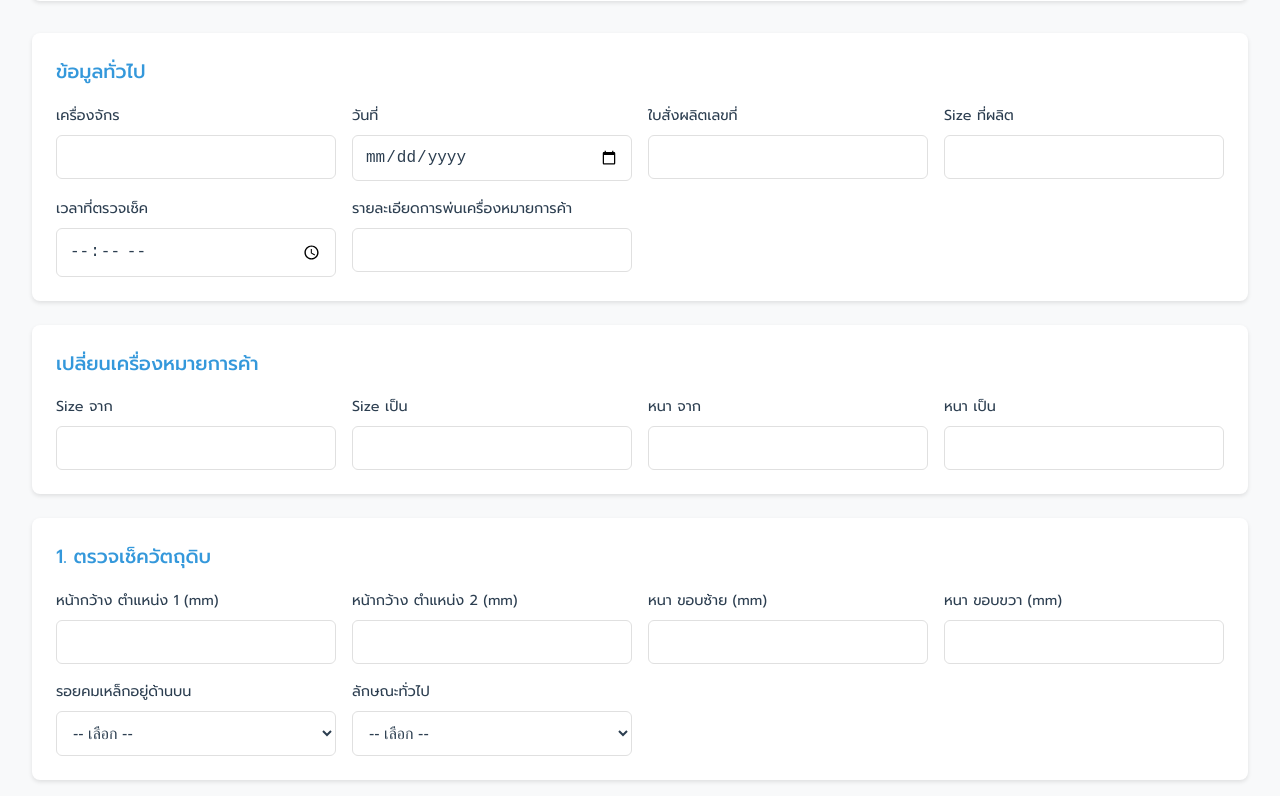
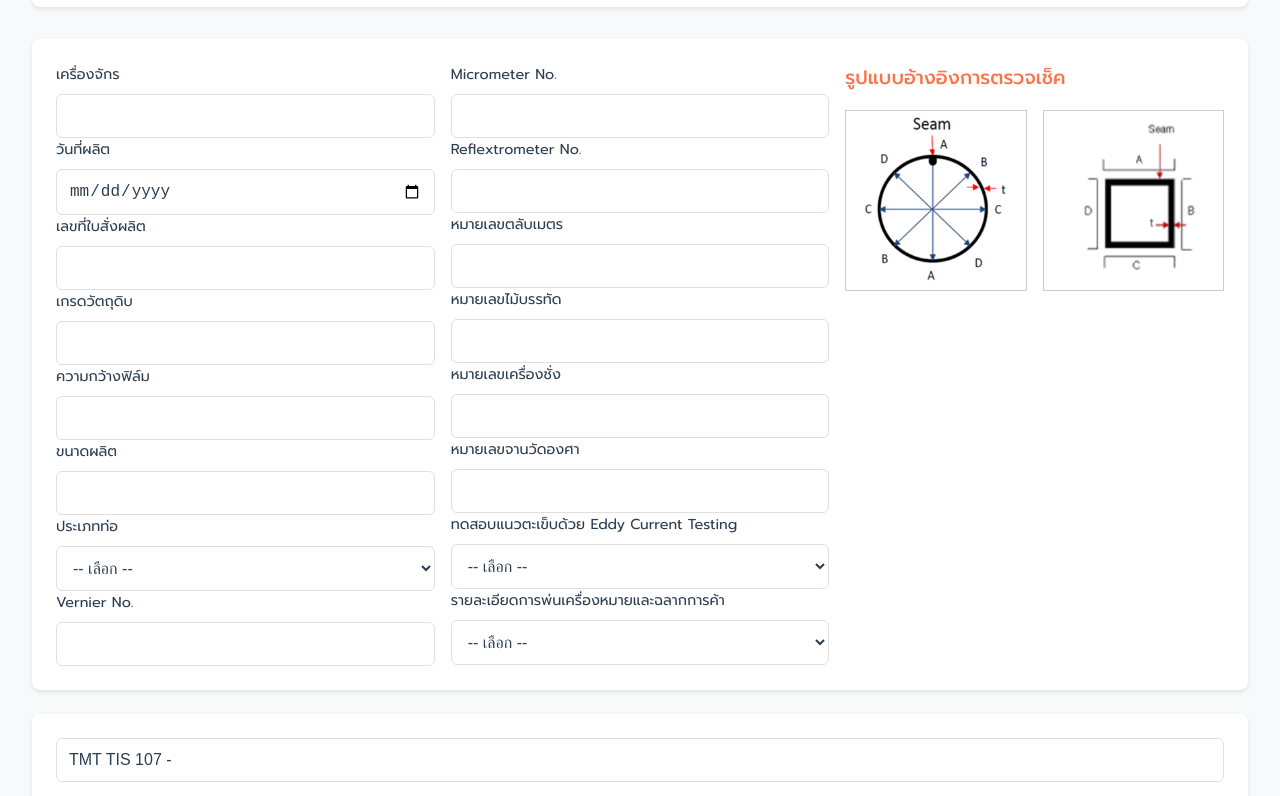
Before and after one commit to SEEZ-Dev/Fastwork-FormInspection, a plain HTML site: page index.html in a window 1280 px wide. Shown: the part 102-898 px from the top of the page. Drawn offline with Linux system fonts and the light colour scheme.

Commit message:
Update index.html to improve layout and form structure for Inprocess Inspection; add new logo and reference images, enhance responsiveness with CSS grid, and refine input fields.

```diff
--- a/index.html
+++ b/index.html
@@ -1,5 +1,6 @@
 <!DOCTYPE html>
 <html lang="th">
+
 <head>
   <meta charset="UTF-8">
   <meta name="viewport" content="width=device-width,initial-scale=1">
@@ -10,26 +11,29 @@
       --bg: #f8f9fa;
       --fg: #2c3e50;
       --panel: #ffffff;
-      --accent: #3498db;
+      --accent: rgb(250, 116, 75);
       --success: #2ecc71;
       --error: #e74c3c;
       --input-bg: #ffffff;
       --input-border: #e0e0e0;
-      --shadow: 0 2px 4px rgba(0,0,0,0.1);
+      --shadow: 0 2px 4px rgba(0, 0, 0, 0.1);
     }
+
     .dark {
       --bg: #1a1a1a;
       --fg: #ecf0f1;
       --panel: #2c2c2c;
       --input-bg: #333333;
       --input-border: #444444;
-      --shadow: 0 2px 4px rgba(0,0,0,0.3);
+      --shadow: 0 2px 4px rgba(0, 0, 0, 0.3);
     }
+
     * {
       box-sizing: border-box;
       margin: 0;
       padding: 0;
     }
+
     body {
       font-family: 'Prompt', sans-serif;
       background: var(--bg);
@@ -38,6 +42,7 @@
       transition: all 0.3s ease;
       line-height: 1.6;
     }
+
     header {
       display: flex;
       justify-content: space-between;
@@ -48,11 +53,13 @@
       border-radius: 8px;
       box-shadow: var(--shadow);
     }
+
     h1 {
       font-size: 1.5rem;
       font-weight: 600;
       color: var(--accent);
     }
+
     form section {
       background: var(--panel);
       padding: 1.5rem;
@@ -60,22 +67,50 @@
       margin-bottom: 1.5rem;
       box-shadow: var(--shadow);
     }
+
     h2 {
       margin-bottom: 1rem;
       font-size: 1.2rem;
       color: var(--accent);
       font-weight: 500;
     }
+
     .grid {
       display: grid;
       gap: 1rem;
     }
+
     .grid-2 {
-      grid-template-columns: repeat(auto-fit, minmax(250px, 1fr));
+      display: grid;
+      gap: 1rem;
+      grid-template-columns: 1fr;
+      /* default 1 column for mobile */
     }
+
+    .grid-3 {
+      display: grid;
+      gap: 1rem;
+      grid-template-columns: 1fr;
+      /* 1 column for mobile */
+    }
+
+    @media (min-width: 768px) {
+      .grid-2 {
+        grid-template-columns: repeat(2, 1fr);
+        /* 2 columns for tablet+ */
+      }
+
+      .grid-3 {
+        grid-template-columns: repeat(3, 1fr);
+        /* 3 columns for tablet+ */
+      }
+    }
+
+
     .grid-4 {
       grid-template-columns: repeat(auto-fit, minmax(200px, 1fr));
     }
+
     label {
       display: block;
       font-size: 0.9rem;
@@ -83,7 +118,11 @@
       color: var(--fg);
       font-weight: 400;
     }
-    input, select, button {
+
+    input,
+    select,
+    textarea,
+    button {
       width: 100%;
       padding: 0.75rem;
       border: 1px solid var(--input-border);
@@ -93,11 +132,18 @@
       color: var(--fg);
       transition: all 0.3s ease;
     }
-    input:focus, select:focus {
+
+    textarea {
+      min-height: 100px;
+    }
+
+    input:focus,
+    select:focus {
       outline: none;
       border-color: var(--accent);
       box-shadow: 0 0 0 2px rgba(52, 152, 219, 0.2);
     }
+
     button {
       background: var(--accent);
       color: white;
@@ -107,20 +153,24 @@
       text-transform: uppercase;
       letter-spacing: 0.5px;
     }
+
     button:hover {
       opacity: 0.9;
       transform: translateY(-1px);
     }
+
     button:disabled {
       opacity: 0.7;
       cursor: not-allowed;
       transform: none;
     }
+
     #themeToggle {
       width: auto;
       padding: 0.5rem 1rem;
       font-size: 1.2rem;
     }
+
     .notification {
       position: fixed;
       top: 20px;
@@ -132,19 +182,31 @@
       animation: slideIn 0.3s ease;
       z-index: 1000;
     }
+
     .success {
       background: var(--success);
     }
+
     .error {
       background: var(--error);
     }
+
     @keyframes slideIn {
-      from { transform: translateX(100%); opacity: 0; }
-      to { transform: translateX(0); opacity: 1; }
+      from {
+        transform: translateX(100%);
+        opacity: 0;
+      }
+
+      to {
+        transform: translateX(0);
+        opacity: 1;
+      }
     }
+
     .loading {
       position: relative;
     }
+
     .loading::after {
       content: '';
       position: absolute;
@@ -153,22 +215,124 @@
       width: 20px;
       height: 20px;
       margin: -10px 0 0 -10px;
-      border: 2px solid rgba(255,255,255,0.3);
+      border: 2px solid rgba(255, 255, 255, 0.3);
       border-top-color: white;
       border-radius: 50%;
       animation: spin 1s linear infinite;
     }
+
     @keyframes spin {
-      to { transform: rotate(360deg); }
+      to {
+        transform: rotate(360deg);
+      }
     }
   </style>
 </head>
+
 <body>
   <header>
-    <h1>Approved Process Check Sheet :TM</h1>
-    <button id="themeToggle">🌓</button>
+    <div style="display: flex; align-items: center; gap: 1rem;">
+      <img src="public/tmt-logo.png" alt="TMT Steel Logo" style="width: 100px; height: auto;">
+      <h1>INPROCESS INSPECTION (PIPE)</h1>
+      <p>W-FM-QA-13 R09</p>
+    </div>
+    <div style="display: flex; align-items: center; gap: 1rem;">
+      <!-- <button id="themeToggle">🌓</button> -->
+      <select name="doc-mode" style="width: 320px;">
+        <option value="inprocess">ต้นฉบับ</option>
+        <option value="approved">CIR</option>
+        <option value="approved">REC</option>
+      </select>
+    </div>
   </header>
-  <form id="f">
+  <form id="form-inprocess">
+    <section>
+      <div class="grid grid-3">
+        <div>
+          <div><label>เครื่องจักร</label><input name="machine" required></div>
+          <div><label>วันที่ผลิต</label><input type="date" name="productionDate" required></div>
+          <div><label>เลขที่ใบสั่งผลิต</label><input name="orderNo"></div>
+          <div><label>เกรดวัตถุดิบ</label><input name="materialGrade"></div>
+          <div><label>ความกว้างฟิล์ม</label><input name="filmWidth"></div>
+          <div><label>ขนาดผลิต</label><input name="productSize"></div>
+          <div>
+            <label>ประเภทท่อ</label>
+            <select name="pipeType" required>
+              <option value="">-- เลือก --</option>
+              <option value="uncoated">ไม่เคลือบผิว</option>
+              <option value="galvanized">เคลือบสังกะสี (GI/GA)</option>
+            </select>
+          </div>
+          <div><label>Vernier No.</label><input name="vernierNo"></div>
+        </div>
+        <div>
+          <div><label>Micrometer No.</label><input name="micrometerNo"></div>
+          <div><label>Reflextrometer No.</label><input name="reflextrometerNo"></div>
+          <div><label>หมายเลขตลับเมตร</label><input name="tapeNo"></div>
+          <div><label>หมายเลขไม้บรรทัด</label><input name="rulerNo"></div>
+          <div><label>หมายเลขเครื่องชั่ง</label><input name="scaleNo"></div>
+          <div><label>หมายเลขจานวัดองศา</label><input name="angleDiscNo"></div>
+          <div>
+            <label>ทดสอบแนวตะเข็บด้วย Eddy Current Testing</label>
+            <select name="eddyTest" required>
+              <option value="">-- เลือก --</option>
+              <option value="true">ทดสอบแนวตะเข็บด้วย Eddy Current Testing</option>
+              <option value="false">ไม่ทดสอบแนวตะเข็บด้วย Eddy Current Testing</option>
+            </select>
+          </div>
+          <div><label>รายละเอียดการพ่นเครื่องหมายและฉลากการค้า</label>
+            <select name="trademarkDetails">
+              <option value="">-- เลือก --</option>
+              <option value="true">TMT 3 จุด</option>
+            </select>
+          </div>
+        </div>
+        <div>
+          <h2>รูปแบบอ้างอิงการตรวจเช็ค</h2>
+          <div style="
+            display: grid;
+            grid-template-columns: repeat(auto-fit, minmax(150px, 1fr));
+            gap: 1rem;
+          ">
+            <style>
+              .img-wrapper {
+                aspect-ratio: 1 / 1;
+                border: 1px solid #ccc;
+                background: #fff;
+                padding: 4px;
+                display: flex;
+                align-items: center;
+                justify-content: center;
+              }
+
+              .img-wrapper img {
+                max-width: 100%;
+                max-height: 100%;
+                object-fit: contain;
+              }
+            </style>
+
+            <div class="img-wrapper">
+              <img src="public/circle-ref.png" alt="circle-ref" />
+            </div>
+            <div class="img-wrapper">
+              <img src="public/square-ref.png" alt="square-ref" />
+            </div>
+          </div>
+        </div>
+
+
+
+      </div>
+    </section>
+    <section>
+      <div>
+        <input type="text" name="serialNo" value="TMT TIS 107 - "
+          onfocus="if(!this.value.startsWith('TMT TIS 107 - '))this.value='TMT TIS 107 - '; this.setSelectionRange(13, this.value.length);"
+          oninput="if(!this.value.startsWith('TMT TIS 107 - ')){this.value='TMT TIS 107 - '+this.value.slice(13).replace('TMT TIS 107 -','');}"
+          onkeydown="if((event.key==='Backspace'||event.key==='ArrowLeft')&&this.selectionStart<=13){event.preventDefault(); this.setSelectionRange(13,13);}" />
+      </div>
+    </section>
     <!-- ข้อมูลทั่วไป -->
     <section>
       <h2>ข้อมูลทั่วไป</h2>
@@ -298,82 +462,7 @@
       <button type="submit">บันทึกข้อมูล</button>
     </section>
   </form>
+</body>
 
-  <script>
-    // Theme toggle
-    document.getElementById('themeToggle').addEventListener('click', () => {
-      document.documentElement.classList.toggle('dark');
-      localStorage.setItem('theme', document.documentElement.classList.contains('dark') ? 'dark' : 'light');
-    });
 
-    // Load saved theme
-    if (localStorage.getItem('theme') === 'dark') {
-      document.documentElement.classList.add('dark');
-    }
-
-    // Show notification
-    function showNotification(message, type = 'success') {
-      const notification = document.createElement('div');
-      notification.className = `notification ${type}`;
-      notification.textContent = message;
-      document.body.appendChild(notification);
-      setTimeout(() => {
-        notification.remove();
-      }, 3000);
-    }
-
-    // Form submission
-    document.getElementById('f').addEventListener('submit', async e => {
-      e.preventDefault();
-      const btn = e.target.querySelector('button');
-      btn.disabled = true;
-      btn.classList.add('loading');
-      btn.textContent = 'กำลังบันทึก...';
-
-      const formData = new FormData(e.target);
-      const data = Object.fromEntries(formData);
-
-      // Add metadata
-      data.timestamp = new Date().toISOString();
-      data.deviceId = 'TM-PROCESS-CHECK';
-      data.version = '1.0.0';
-
-      try {
-        // const res = await fetch('http://localhost:1880/process-check', {
-        //   method: 'POST',
-        //   headers: {
-        //     'Content-Type': 'application/json',
-        //     'Accept': 'application/json'
-        //   },
-        //   body: JSON.stringify(data)
-        // });
-        console.log(JSON.stringify(data));
-        if (!res.ok) {
-          throw new Error(`HTTP error! status: ${res.status}`);
-        }
-
-        const result = await res.json();
-        showNotification('บันทึกข้อมูลสำเร็จ');
-        e.target.reset();
-      } catch (err) {
-        console.error('Error:', err);
-        showNotification(`เกิดข้อผิดพลาด: ${err.message}`, 'error');
-      } finally {
-        btn.disabled = false;
-        btn.classList.remove('loading');
-        btn.textContent = 'บันทึกข้อมูล';
-      }
-    });
-
-    // Form validation
-    document.querySelectorAll('input[type="number"]').forEach(input => {
-      input.addEventListener('input', e => {
-        const value = parseFloat(e.target.value);
-        if (isNaN(value)) {
-          e.target.value = '';
-        }
-      });
-    });
-  </script>
-</body>
 </html>
```
Also changed, not shown: public/circle-ref.png (added), public/square-ref.png (added), public/tmt-logo.png (added).
